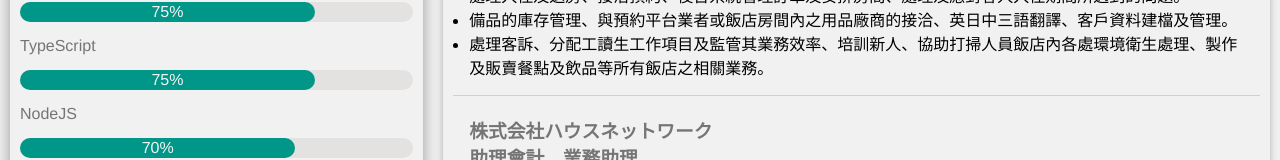
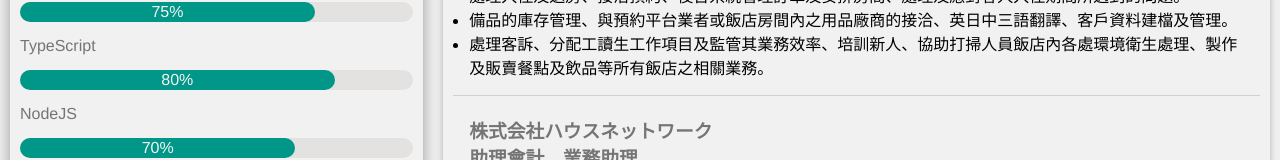
Before and after one commit to YuanShiKai524/my-portfolio, a React (Create React App) app: page / in a window 1280 px wide. Shown: the part 741-901 px from the top of the page. Built offline with nearby package versions, Linux system fonts and the light colour scheme.

Commit message:
微調左欄專長的部分

```diff
--- a/public/data/leftData.json
+++ b/public/data/leftData.json
@@ -60,7 +60,7 @@
         {
           "name": "TypeScript",
           "insideClass": "inside inside-typescript",
-          "percent": "75%"
+          "percent": "80%"
         },
         {
           "name": "NodeJS",
--- a/public/sass/pages/_advantages.scss
+++ b/public/sass/pages/_advantages.scss
@@ -50,6 +50,10 @@
     }
 
     &-typescript,
+    &-english {
+      width: 80%;
+    }
+
     &-sass {
       width: 75%;
     }
@@ -61,9 +65,5 @@
     &-chinese {
       width: 100%;
     }
-
-    &-english {
-      width: 80%;
-    }
   }
 }
```
Also changed, not shown: public/css/all.css.
